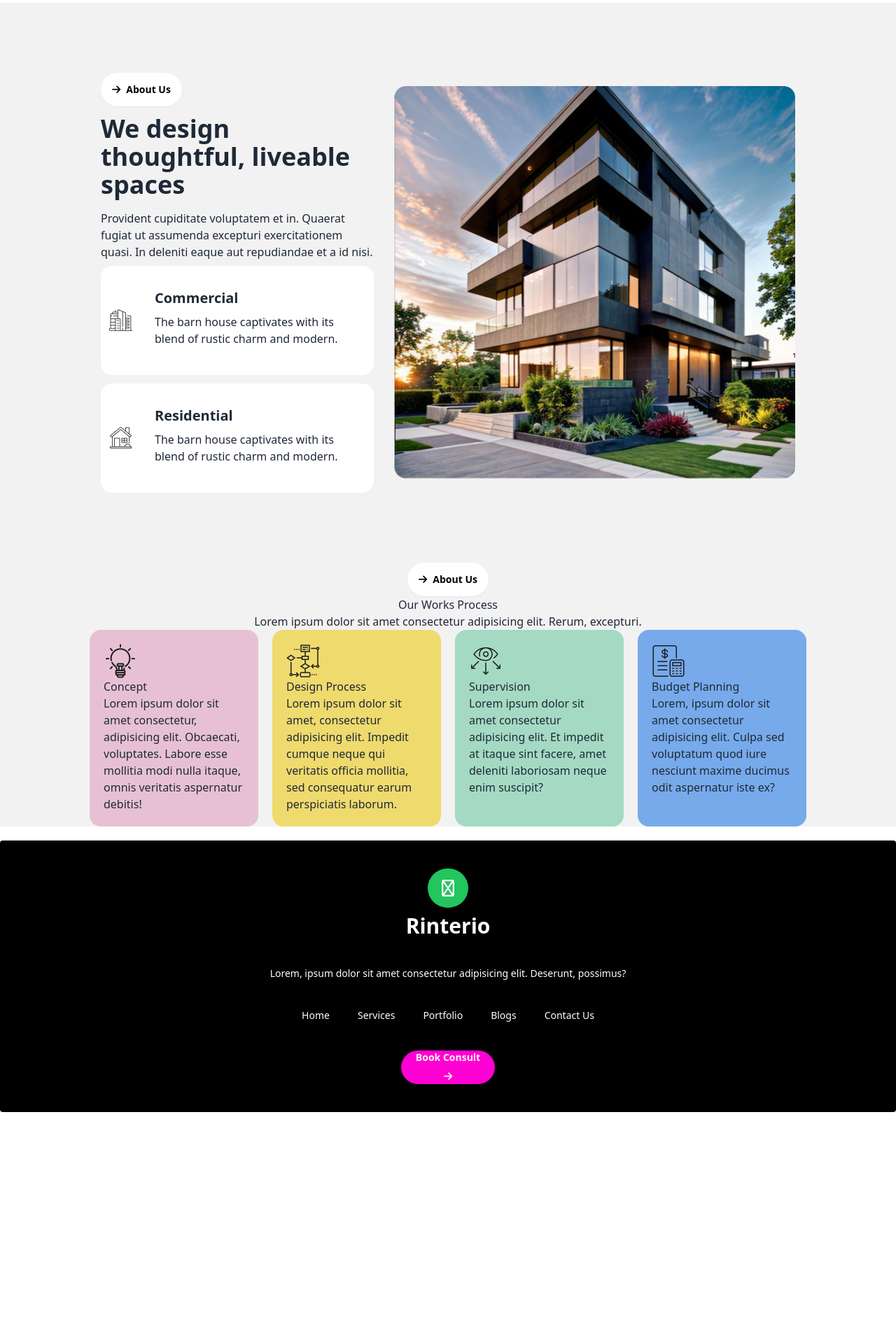
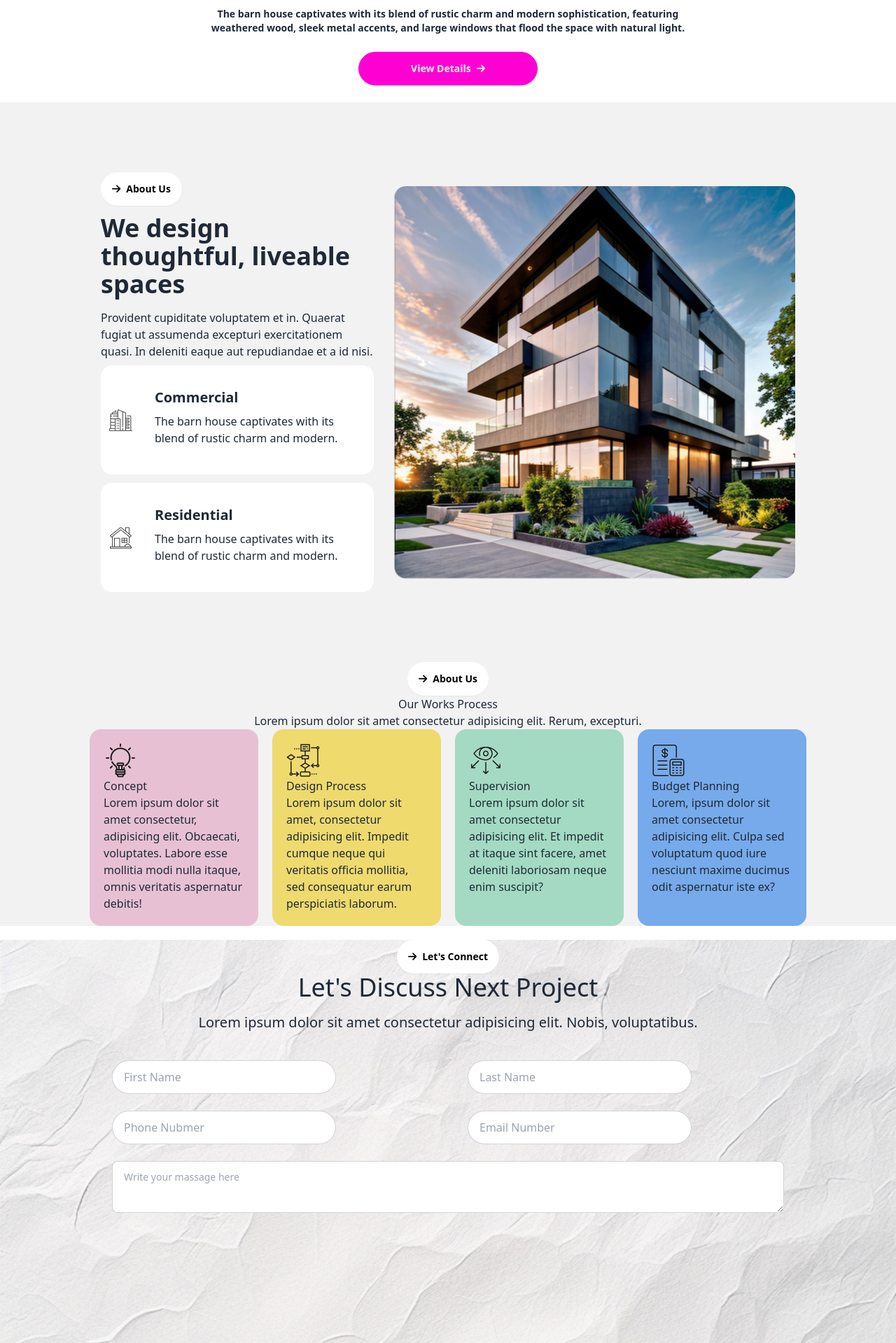
Before and after one commit to shahriaraf/Assignment-3, a plain HTML site: page index.html in a window 1280 px wide. Shown: the part 538-2457 px from the top of the page at 70% size. Before the commit the page ends 2127 px from the top, so only its background shows below. Drawn offline with nearby package versions, Linux system fonts and the light colour scheme.

Commit message:
added updated file

```diff
--- a/index.html
+++ b/index.html
@@ -21,18 +21,18 @@
       </script>
 </head>
 <body>
-    <header class="w-3/4 mx-auto my-6">
+    <header class="w-11/12 m-auto lg:w-3/4 mx-auto my-6 bg-[#FFFFFF]">
         <nav class="flex justify-between">
-            <div><i class="fa-solid fa-arrow-right text-2xl bg-green-500 rounded-full px-5 py-3 gap-1 font-medium"></i><h1 class="text-3xl font-extrabold"></h1>Rinterio</h1></div>
-            <div><i class="fa-solid fa-bars text-xl px-4 py-2 rounded-full bg-gray-500"></i></div>
+            <div class="flex flex-row gap-1"><div class="grid items-center"><i class="fa-solid fa-arrow-right text-xl -rotate-45 rounded-full bg-green-500 px-[6px] py-[1px] grid items-center justify-center "></i></div><h1 class="text-3xl font-extrabold"><h1 class="font-extrabold text-3xl">Rinterio</h1></div>
+            <div><i class="fa-solid fa-bars text-xl px-4 py-2 rounded-full bg-base-200"></i></div>
 
         </nav>
         <div class="text-center">
-            <div><img class="w-1/2 mx-auto" src="B10-Assignment-03-main/assets/banner.png" alt=""></div>
-            <div>
-                <h1>A barn house of this design  has a striking appearance</h1>
-                <p>The barn house captivates with its blend of rustic charm and modern sophistication, featuring weathered wood, sleek metal accents, and large windows that flood the space with natural light.</p>
-                <button class="btn btn-wide rounded-full lg:btn btn-secondary"> View Details <i class="fa-solid fa-arrow-right"></i></button>
+            <div class="mt-8"><img class="w-3/4 mx-auto lg:w-3/5" src="B10-Assignment-03-main/assets/banner.png" alt=""></div>
+            <div class="mt-8">
+                <h1 class="text-3xl font-extrabold">A barn house of this design  has a striking appearance</h1>
+                <p class="mt-7 text-sm font-semibold lg:w-3/4 m-auto">The barn house captivates with its blend of rustic charm and modern sophistication, featuring weathered wood, sleek metal accents, and large windows that flood the space with natural light.</p>
+                <button class="btn btn-wide rounded-full lg:btn btn-secondary mt-6"> View Details <i class="fa-solid fa-arrow-right"></i></button>
 
             </div>
         </div>
@@ -123,10 +123,32 @@
 
       </section>
 
+
+      <section class="bg-cover bg-center h-screen "
+      style="background-image: url('B10-Assignment-03-main/assets/bg.jpg');">
+      <div class="grid justify-center">
+        <button class="btn btn-primary rounded-full bg-white border-none text-black text-center "><i class="fa-solid fa-arrow-right"></i>Let's Connect</button>
+      </div>
+      <div class="text-center -mb-10">
+        <h1 class="text-4xl mb-4">Let's Discuss Next Project</h1>
+        <p class="text-xl">Lorem ipsum dolor sit amet consectetur adipisicing elit. Nobis, voluptatibus.</p>
+      </div>
+      <div class="lg:grid grid-cols-2 w-3/4 m-auto mt-20 gap-6">
+        <div><input type="text" placeholder="First Name" class="input input-bordered w-full max-w-xs rounded-full" /></div>
+        <div class="lg:ml-4"><input type="text" placeholder="Last Name" class="input input-bordered w-full max-w-xs rounded-full" /></div>
+        <div><input type="text" placeholder="Phone Nubmer" class="input input-bordered w-full max-w-xs rounded-full" /></div>
+        <div class="lg:ml-4 w-full"><input type="text" placeholder="Email Number" class="input input-bordered w-full max-w-xs rounded-full" /><br></div>
+        <div class="grid grid-subgid col-span-2">
+        <textarea class="textarea textarea-bordered rounded-lg max-h-full" placeholder="Write your massage here"></textarea>
+        </div>
+      </div>
+
+      </section>
+
     </main>
     <footer class="footer footer-center bg-black text-white text-base-content rounded p-10">
 
-      <h1 class="text-3xl font-extrabold"><i class="fa-solid fa-arrow-right text-2xl bg-green-500 rounded-full px-5 py-3 gap-1 font-medium"></i>Rinterio</h1>
+      <div class="flex"><i class="fa-solid fa-arrow-right text-2xl text-black bg-green-500 rounded-full -rotate-45 px-[9px] py-1 gap-1"></i><h1 class="text-5xl font-extrabold">Rinterio</h1></div>
       <p>Lorem, ipsum dolor sit amet consectetur adipisicing elit. Deserunt, possimus?</p>
 
       <nav class="grid grid-flow-row gap-10 lg:grid-flow-col">
```
